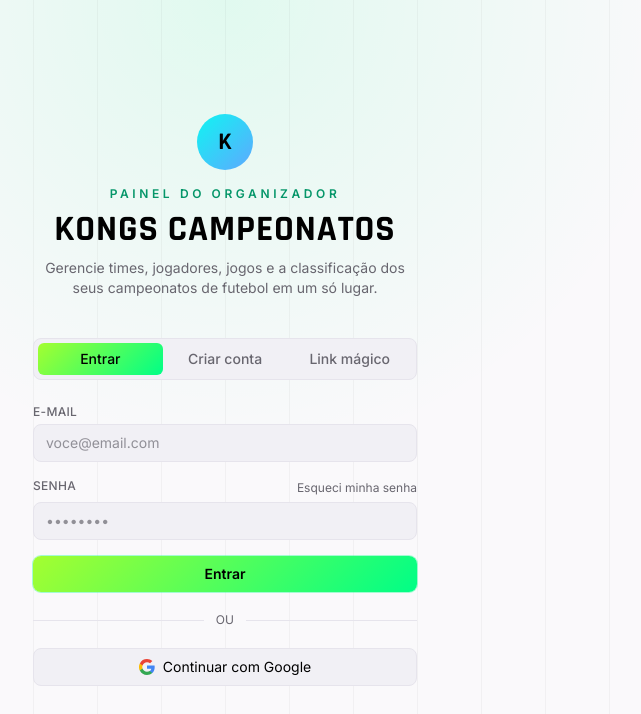
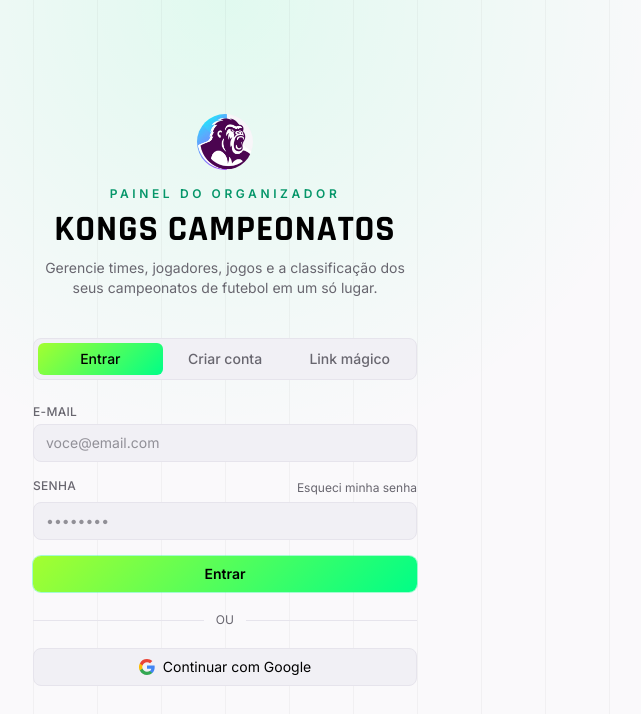
Before and after one commit to juansilvaxavier-boop/kongs, a Next.js app: page /login in a window 1280 px wide. Shown: the top 714 px of the page, without its empty margins (415-1056 px from the left). Built offline with nearby package versions, Linux system fonts and the light colour scheme.

Commit message:
Wire up the real Kongs gorilla logo as the brand mark and favicon
Move the uploaded artwork to public/logo.png, add it as the Next.js
app icon (src/app/icon.png), and update BrandMark to render it
(scaled/cropped into the circular badge) instead of the placeholder
gradient "K".

```diff
--- a/src/components/ui.tsx
+++ b/src/components/ui.tsx
@@ -6,17 +6,17 @@ function cn(...classes: Array<string | false | undefined>) {
 
 export function BrandMark({ size = "md" }: { size?: "md" | "lg" }) {
   const sizes: Record<string, string> = {
-    md: "h-8 w-8 text-lg",
-    lg: "h-14 w-14 text-2xl",
+    md: "h-8 w-8",
+    lg: "h-14 w-14",
   };
   return (
-    <span
-      className={cn(
-        "brand-gradient-2 flex items-center justify-center rounded-full font-display font-bold text-black",
-        sizes[size]
-      )}
-    >
-      K
+    <span className={cn("inline-block overflow-hidden rounded-full", sizes[size])}>
+      {/* eslint-disable-next-line @next/next/no-img-element */}
+      <img
+        src="/logo.png"
+        alt="Kongs Campeonatos"
+        className="h-full w-full scale-125 object-cover"
+      />
     </span>
   );
 }
```
Also changed, not shown: public/logo.png (renamed from 1.png), src/app/icon.png (added).
